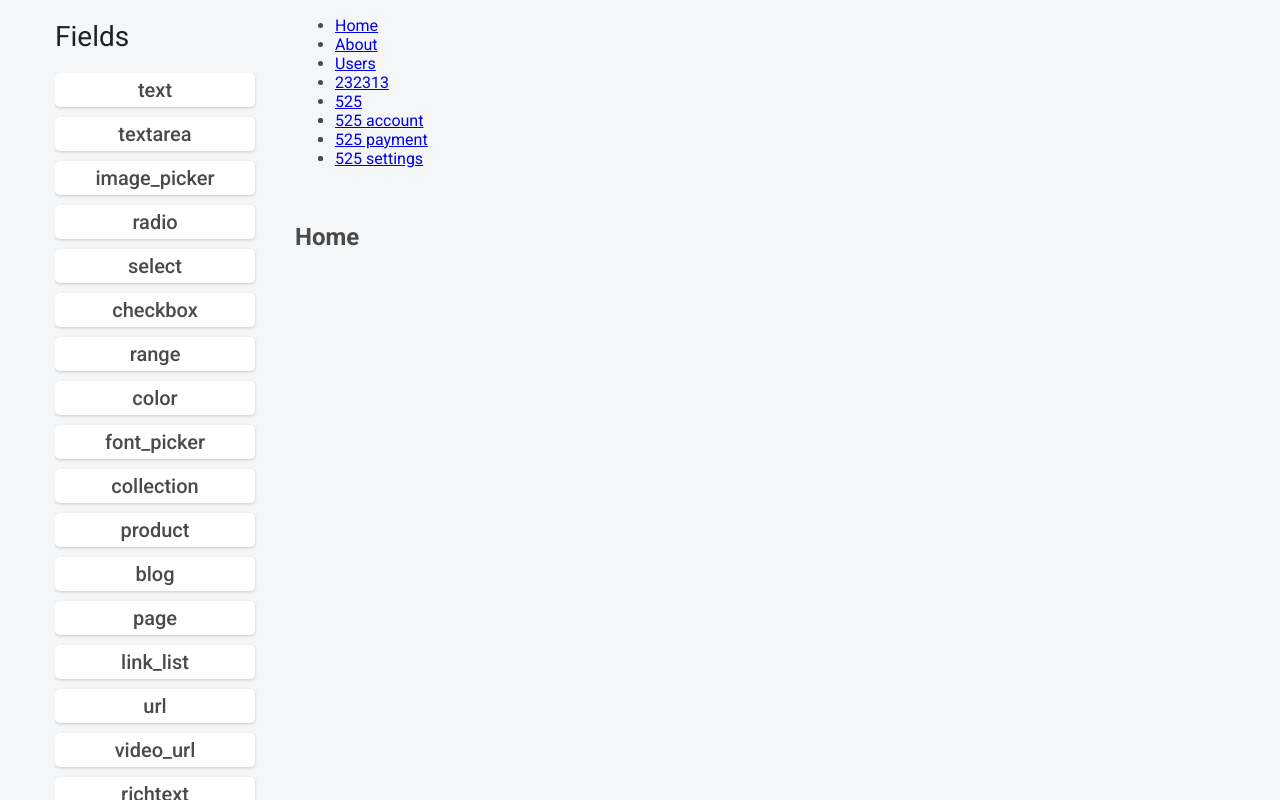
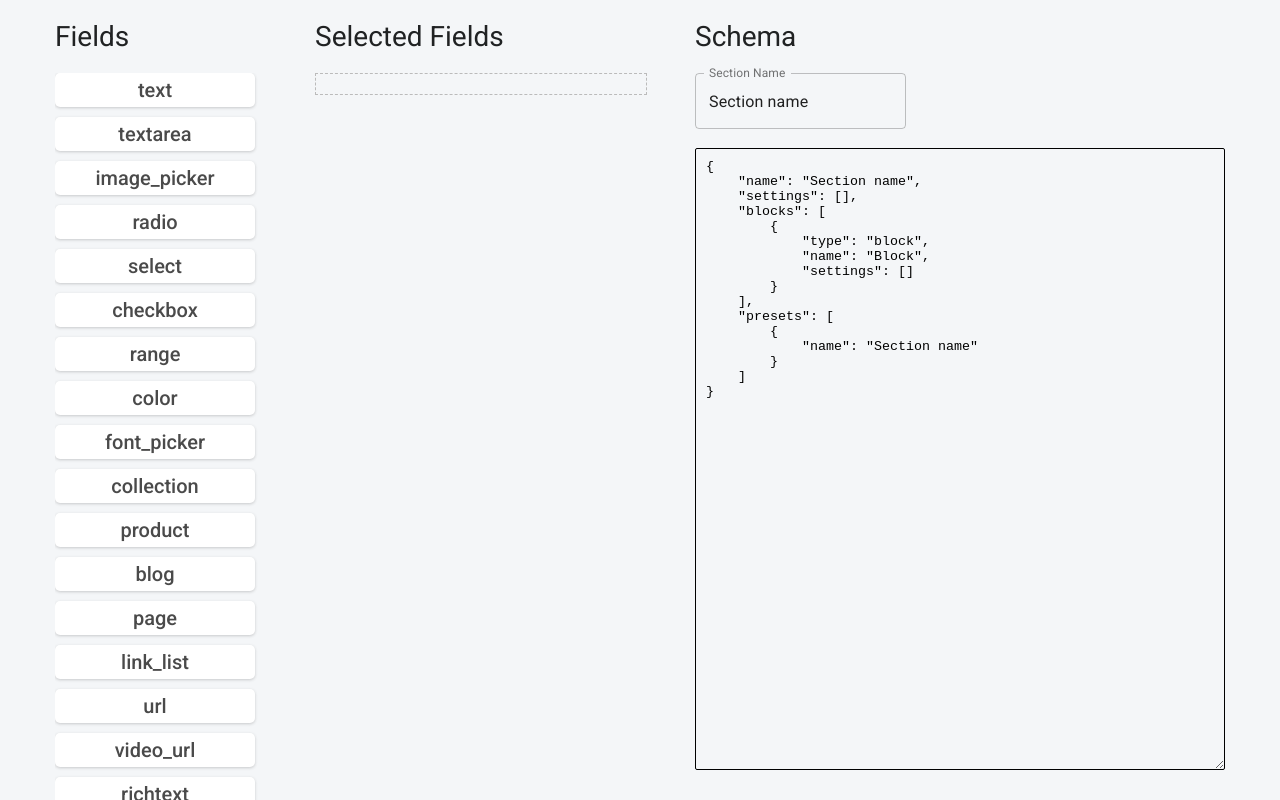
Before and after one commit to DimaDidyk/shopify-schema-generator, a React (Create React App) app: page / in a window 1280 px wide. Built offline with nearby package versions, Linux system fonts and the light colour scheme.

Commit message:
changed drag and remove button

```diff
--- a/src/App.js
+++ b/src/App.js
@@ -4,14 +4,6 @@ import './Typography.scss';
 import FieldsList from './contianers/FieldsList/FieldsList';
 import SelectedFields from './contianers/SelectedFields/SelectedFields';
 import Schema from './contianers/Schema/Schema';
-
-import {
-    BrowserRouter as Router,
-    Switch,
-    Route,
-    Link,
-    useParams
-} from "react-router-dom";
 
 export default function App() {
 
@@ -22,76 +14,14 @@ export default function App() {
                     <div className="fields-list custom-scrollbar">
                         <FieldsList/>
                     </div>
-                    <div>
-                    <Router>
-                        <div className="menu">
-                            <ul>
-                                <li>
-                                    <Link to="/">Home</Link>
-                                </li>
-                                <li>
-                                    <Link to="/about">About</Link>
-                                </li>
-                                <li>
-                                    <Link to="/users">Users</Link>
-
-
-                                </li>
-                                <li><Link to="/user/232313">232313</Link></li>
-                                <li><Link to="/user/525">525</Link></li>
-
-                                <li>
-                                    <li><Link to="/user/525/account">525 account</Link></li>
-                                </li>
-                                <li>
-                                    <li><Link to="/user/525/payment">525 payment</Link></li>
-                                </li>
-                                <li>
-                                    <li><Link to="/user/525/settings">525 settings</Link></li>
-                                </li>
-                            </ul>
-                        </div>
-                        <br/>
-
-                        <Switch>
-                            <Route path="/user/:id/account" children={<Child title={'account'} />} />
-                            <Route path="/user/:id/payment" children={<Child title={'payment'} />} />
-                            <Route path="/user/:id/settings" children={<Child title={'settings'} />} />
-                            <Route path="/user/:id" children={<Child />} />
-
-                            <Route path="/about">
-                                <h2>About</h2>
-                            </Route>
-                            <Route path="/users">
-                                <h2>Users</h2>
-                            </Route>
-                            <Route path="/">
-                                <h2>Home</h2>
-                            </Route>
-                        </Switch>
-                    </Router>
+                    <div className="selected-fields custom-scrollbar">
+                        <SelectedFields/>
                     </div>
-
-                    {/*<div className="selected-fields custom-scrollbar">*/}
-                    {/*    <SelectedFields/>*/}
-                    {/*</div>*/}
-                    {/*<div className="generated-schema custom-scrollbar">*/}
-                    {/*    <Schema/>*/}
-                    {/*</div>*/}
-
+                    <div className="generated-schema custom-scrollbar">
+                        <Schema/>
+                    </div>
                 </div>
             </div>
         </div>
     );
 }
-
-function Child( props ) {
-    let { id } = useParams();
-    console.log(props);
-    return (
-        <div>
-            { props.title }
-            <h3>ID: {id}</h3>
-        </div>
-    );
-}
--- a/src/contianers/SelectedFields/SelectedFieldTemplate.js
+++ b/src/contianers/SelectedFields/SelectedFieldTemplate.js
@@ -1,11 +1,13 @@
-import React, {useRef} from 'react';
+import React from 'react';
 import {connect} from 'react-redux';
 import Accordion from '@material-ui/core/Accordion';
 import AccordionSummary from '@material-ui/core/AccordionSummary';
 import AccordionDetails from '@material-ui/core/AccordionDetails';
 import ExpandMoreIcon from '@material-ui/icons/ExpandMore';
 import TextField from '@material-ui/core/TextField';
-import {Button} from '@material-ui/core';
+import CloseIcon from '@material-ui/icons/Close';
+import {FormControlLabel} from '@material-ui/core';
+import DragIndicatorIcon from '@material-ui/icons/DragIndicator';
 
 function SelectedFieldTemplate(props){
     return(
@@ -13,11 +15,40 @@ function SelectedFieldTemplate(props){
             <Accordion>
                 <AccordionSummary
                     expandIcon={<ExpandMoreIcon />}
-                    aria-controls="panel1a-content"
-                    id="panel1a-header"
+                    draggable="true"
+                    from={props.from}
+                    onDragStart={ (event) => { props.onDragStartHandle(event); }}
+                    onDragEnd={ (event) => { props.onDragEndHandle(event) }}
                 >
-                    <span>{props.field.type}</span>
+
+                    <div style={{display: 'flex', justifyContent: 'space-between', alignItems: 'center',padding: '12px 0', margin: '-12px 0', width: '100%'}}>
+
+                        <DragIndicatorIcon
+                            style={{color: 'rgba(0, 0, 0, 0.54)', width: '18px', height: '18px'}}
+                        />
+
+                        <span>{props.field.type}</span>
+
+                        <FormControlLabel
+                            aria-label="Acknowledge"
+                            onClick={(event) => event.stopPropagation()}
+                            onFocus={(event) => event.stopPropagation()}
+                            control={
+                                <div>
+                                    <CloseIcon
+                                        style={{color: 'rgba(0, 0, 0, 0.54)', width: '18px', height: '18px'}}
+                                        onClick={() => {
+                                            props.removeField(props.fieldIndex);
+                                        }}/>
+                                </div>
+                            }
+                        />
+
+                    </div>
+
+
                 </AccordionSummary>
+
                 <AccordionDetails style={{ flexWrap: 'wrap' }}>
                     <div style={{ width: '100%' }}>
                         { props.field.settings && props.field.settings.map( (setting, index) => {
@@ -35,18 +66,6 @@ function SelectedFieldTemplate(props){
                             )
                         })}
                     </div>
-
-                    <div>
-                        <Button variant="contained"
-                                color="secondary"
-                                style={{
-                                    marginTop: '20px'
-                                }}
-                                onClick={() => {
-                                    props.removeField(props.fieldIndex);
-                                }}
-                        >Remove</Button>
-                    </div>
                 </AccordionDetails>
             </Accordion>
         </div>
--- a/src/contianers/SelectedFields/SelectedFields.js
+++ b/src/contianers/SelectedFields/SelectedFields.js
@@ -5,7 +5,10 @@ import {connect} from 'react-redux';
 class SelectedFields extends React.Component{
     constructor(props) {
         super(props);
-        this.from = 0;
+
+        this.state = {
+            from: 0
+        }
     }
 
     /**
@@ -18,39 +21,45 @@ class SelectedFields extends React.Component{
     }
 
     onDragStartHandle(event){
-        event.target.style.opacity = .5;
-        this.from = Number( event.target.getAttribute('from') );
+        event.target.style.opacity = 1;
+        let newFrom = Number( event.target.getAttribute('from') );
+        this.setState(  {
+            from: newFrom
+        });
     }
 
     onDragEnterHandle(event){
+        event.target.style.opacity = 1;
+
         let to = Number( event.target.getAttribute('to') );
-        if( this.canBeMoved(this.from, to) ){
+        if( this.canBeMoved(this.state.from, to) ){
             if ( event.target.className === "dropZone" ) {
                 event.target.style.height = '50px';
             }
         }
     }
     onDragLeaveHandle(event){
+        event.target.style.opacity = 1;
+
         if ( event.target.className === "dropZone" ) {
             event.target.style.height = "20px";
         }
     }
     onDragEndHandle(event){
-        event.target.style.opacity = "";
+        event.target.style.opacity = 1;
         if ( event.target.className === "dropZone" ) {
             event.target.style.height = '20px';
         }
     }
 
     ondropHandle(event){
+        event.target.style.opacity = 1;
+
         event.preventDefault();
         let to = Number( event.target.getAttribute('to') );
         event.target.style.background = "";
-        if( this.canBeMoved(this.from, to) ){
-            // if( this.props.selectedFields.length === to ){
-            //     to = --to;
-            // }
-            this.props.swapFields(this.from, to);
+        if( this.canBeMoved(this.state.from, to) ){
+            this.props.swapFields(this.state.from, to);
         }
     }
 
@@ -88,17 +97,17 @@ class SelectedFields extends React.Component{
                              this.onDragEndHandle(event);
                              this.ondropHandle(event)
                          }}/>
+
                     { this.props.selectedFields && this.props.selectedFields.map( (field, index) => (
                         <div style={{width: '100%'}} key={index} className={'drag-wrapper'}>
 
-                            <div from={index}
-                                 draggable="true"
-                                 onDragStart ={(event) => { this.onDragStartHandle(event) }}
-                                 onDragEnd={(event) => { this.onDragEndHandle(event) }}>
-                                <SelectedFieldTemplate
-                                    field={field}
-                                    fieldIndex={index}/>
-                            </div>
+                            <SelectedFieldTemplate
+                                from={index}
+                                onDragStartHandle={ this.onDragStartHandle.bind(this) }
+                                onDragEndHandle={ this.onDragEndHandle.bind(this) }
+
+                                field={field}
+                                fieldIndex={index}/>
 
                             <div className="dropZone"
                                  style={this.styles.dropZone}
--- a/src/model/Fields/Field.js
+++ b/src/model/Fields/Field.js
@@ -1,5 +1,3 @@
-import Setting from './Settings/Setting';
-
 /**
  *  Field
  */
@@ -11,6 +9,14 @@ export default class Field{
          * @type {Setting[]}
          */
         this.settings = [];
+    }
+
+    getIdField(){
+        for (const setting of this.settings) {
+            if( setting.name === 'id' ){
+                return setting.value;
+            }
+        }
     }
 
     /**
--- a/src/model/Fields/FieldsController.js
+++ b/src/model/Fields/FieldsController.js
@@ -1,7 +1,6 @@
 import DefaultField from './Settings/DefaultField';
 import TextField from './Settings/basic/Text';
 import HTMLField from './Settings/specialized/HTML';
-import Field from './Field';
 import ImagePickerField from './Settings/basic/ImagePicker';
 import RichTextField from './Settings/specialized/RichText';
 import VideoUrlField from './Settings/specialized/VideoUrl';
--- a/src/model/Fields/Settings/Setting.js
+++ b/src/model/Fields/Settings/Setting.js
@@ -1,4 +1,3 @@
-import React from 'react';
 /**
  * Setting
  */
```
